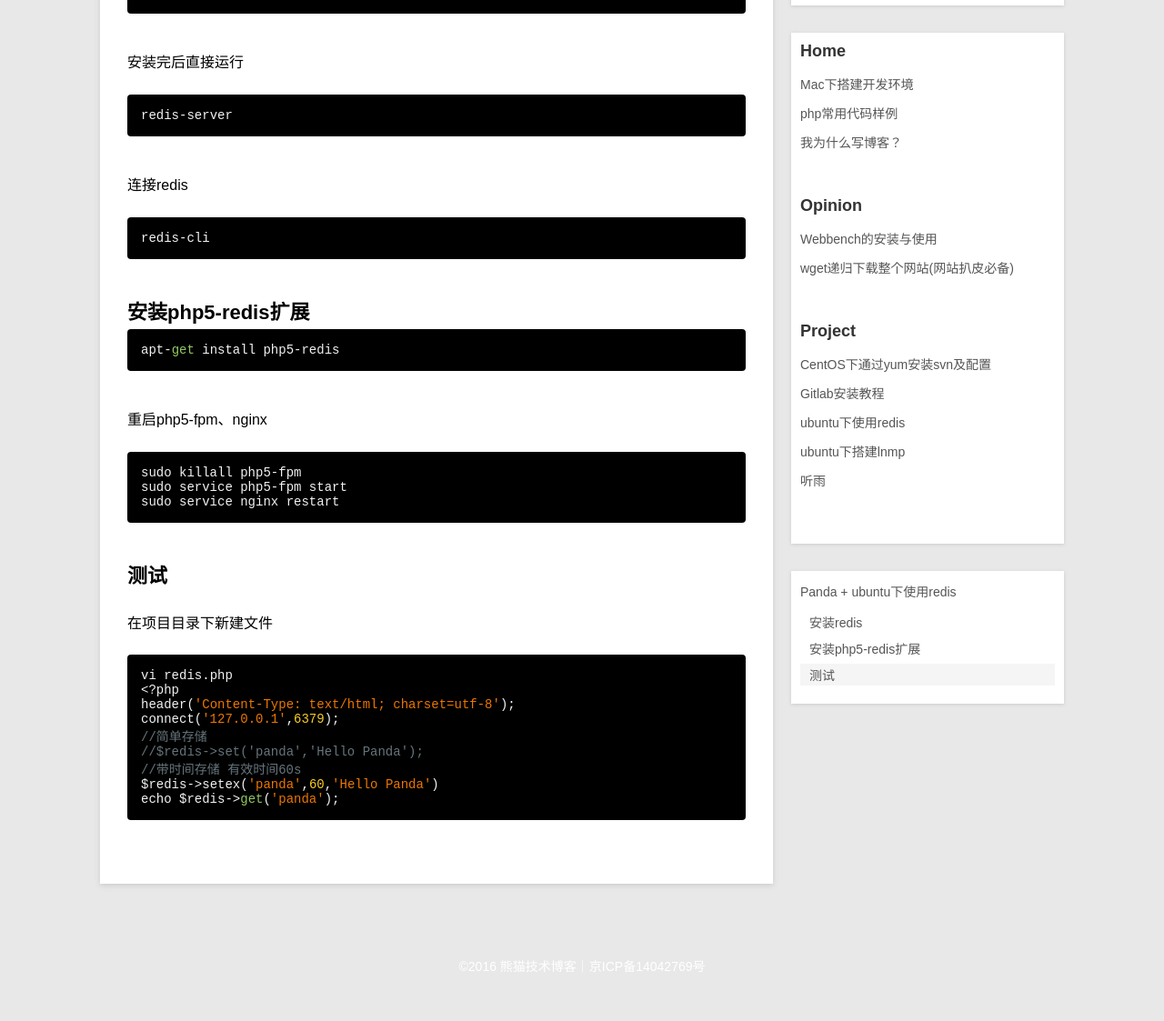
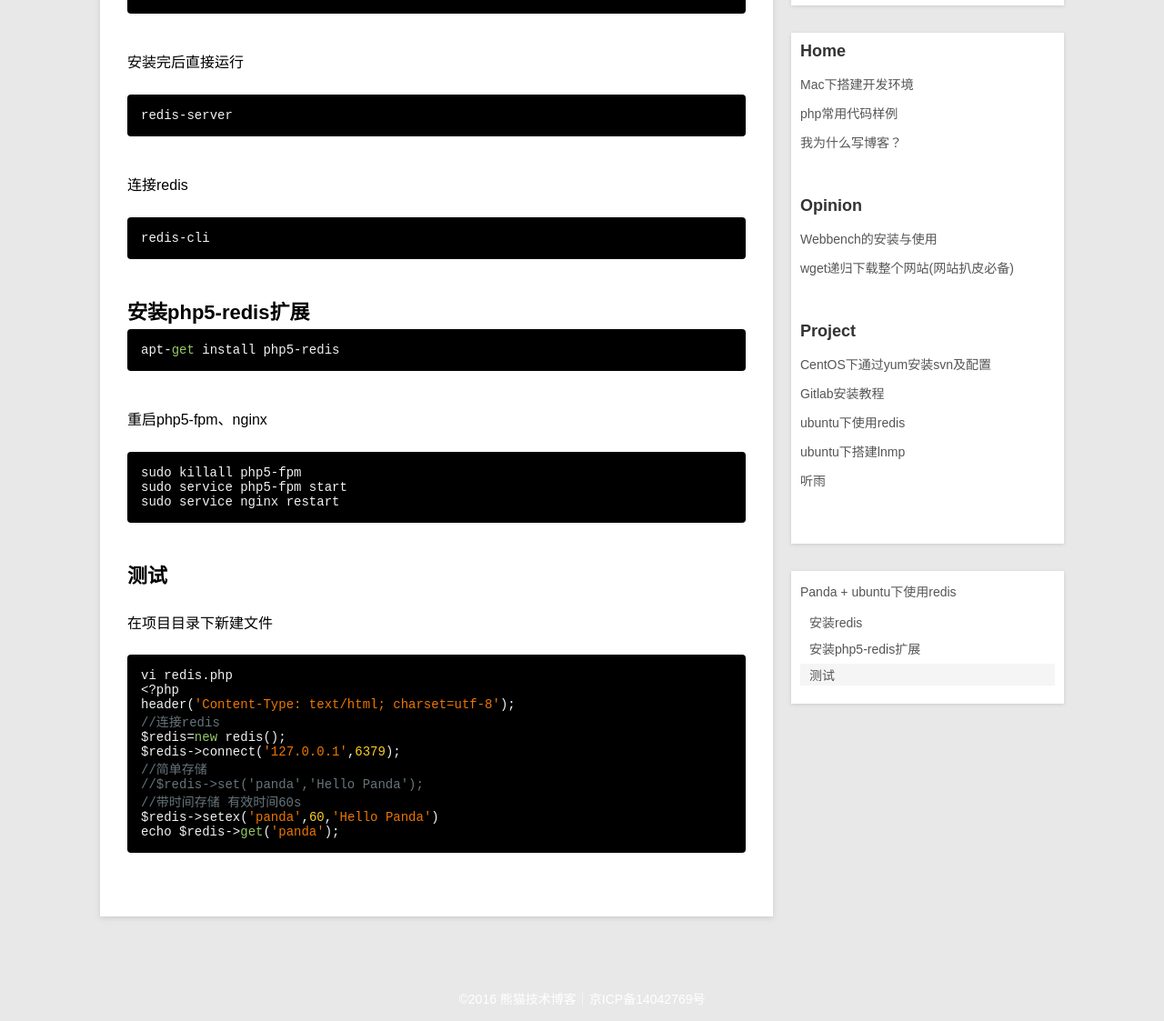
Before and after one commit to zhangpanda/blog, a Jekyll site: the page built from _posts/project/2013-08-01-redis.md, in a window 1280 px wide, cut to the strip 339-1462 px from the top of the page. Shown: the whole strip at 91% size. Built offline with Jekyll 4.4.1, drawn with Linux system fonts in a browser that asks for light colours; comment, search, counter and statistics services are not loaded; before the commit the page ends 1426 px from its top, so only the background shows below that.

Commit message:
修复redis连接错误

```diff
--- a/_posts/project/2013-08-01-redis.md
+++ b/_posts/project/2013-08-01-redis.md
@@ -37,7 +37,9 @@ sudo service nginx restart
 vi redis.php
 <?php
 header('Content-Type: text/html; charset=utf-8');
-connect('127.0.0.1',6379);
+//连接redis
+$redis=new redis();
+$redis->connect('127.0.0.1',6379);
 //简单存储
 //$redis->set('panda','Hello Panda');
 //带时间存储 有效时间60s
```
